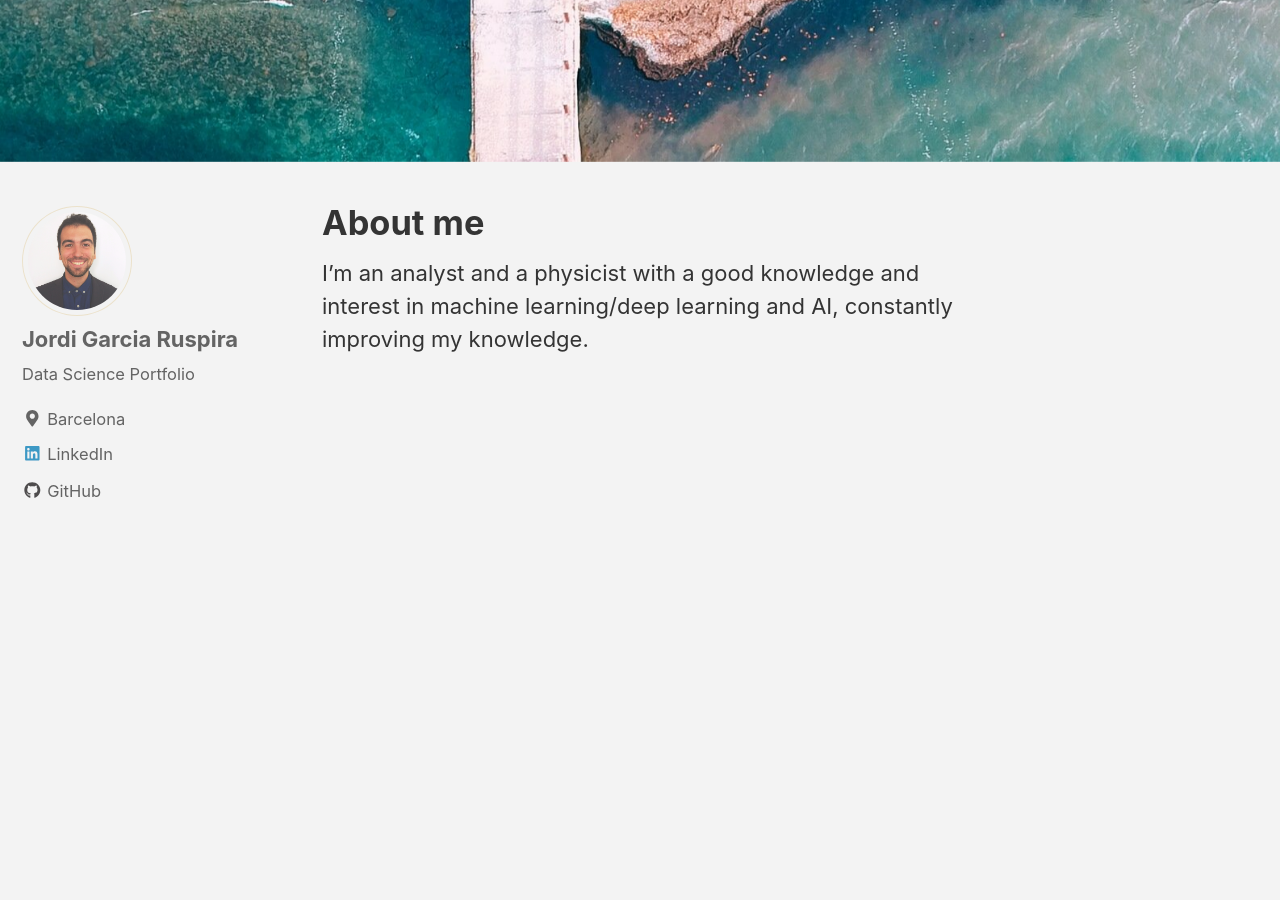
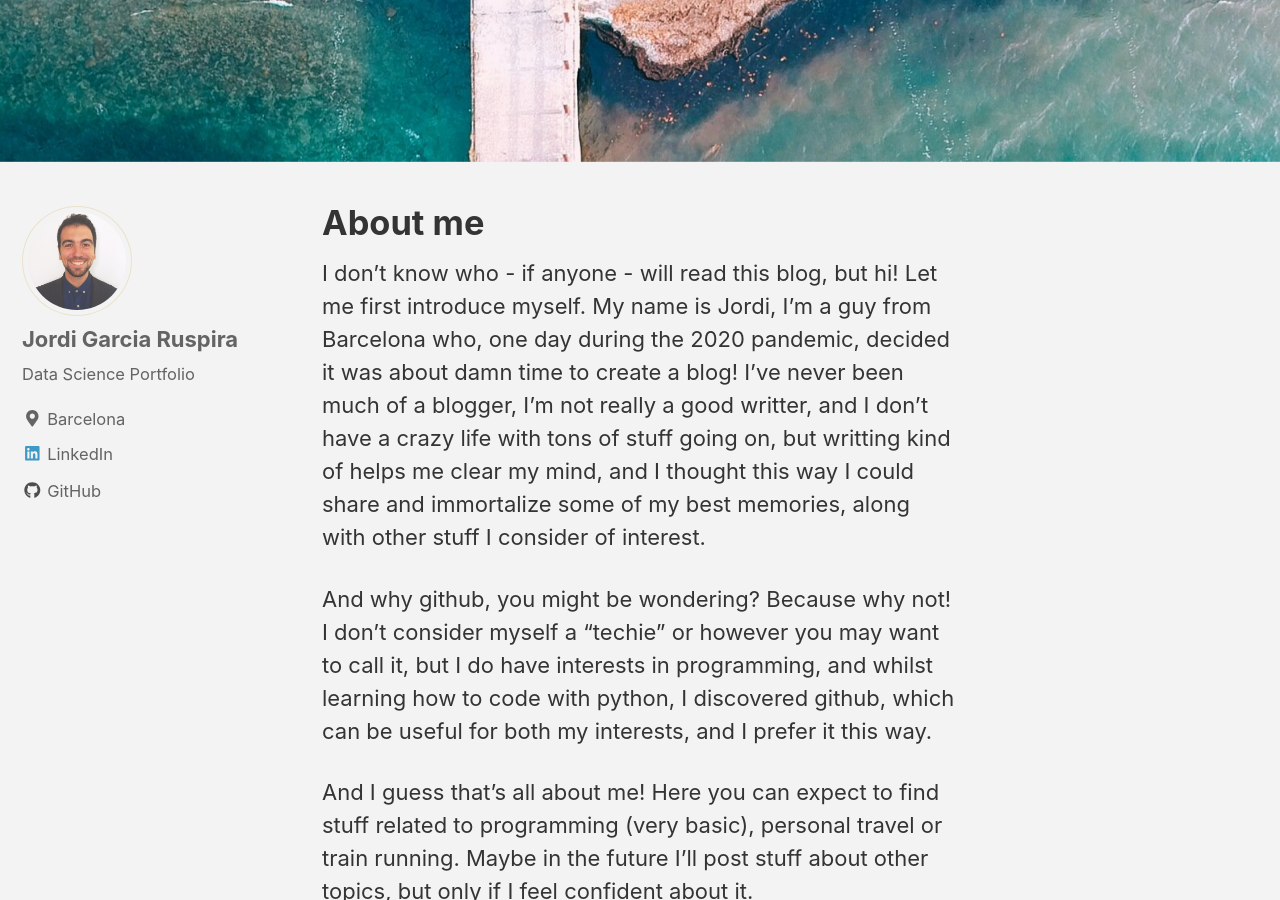
Before and after one commit to JordiRuspira/jordiruspira.github.io, a Jekyll site: the page built from _pages/about.md, in a window 1280 px wide and 900 px high, scrolled down 258 px. Built offline with Jekyll 4.4.1, drawn with Linux system fonts in a browser that asks for light colours; nearby versions of some CDN libraries.

Commit message:
Update about.md

```diff
--- a/_pages/about.md
+++ b/_pages/about.md
@@ -5,4 +5,10 @@ header:
   image: "/images/Paradise-Shore.jpg"
 ---
 
-I'm an analyst and a physicist with a good knowledge and interest in machine learning/deep learning and AI, constantly improving my knowledge.
+I don't know who - if anyone - will read this blog, but hi! Let me first introduce myself. My name is Jordi, I'm a guy from Barcelona who, one day during the 2020 pandemic, decided it was about damn time to create a blog! I've never been much of a blogger, I'm not really a good writter, and I don't have a crazy life with tons of stuff going on, but writting kind of helps me clear my mind, and I thought this way I could share and immortalize some of my best memories, along with other stuff I consider of interest.
+
+And why github, you might be wondering? Because why not! I don't consider myself a "techie" or however you may want to call it, but I do have interests in programming, and whilst learning how to code with python, I discovered github, which can be useful for both my interests, and I prefer it this way.
+
+And I guess that's all about me! Here you can expect to find stuff related to programming (very basic), personal travel or train running. Maybe in the future I'll post stuff about other topics, but only if I feel confident about it.
+
+Welcome to my page!
```
